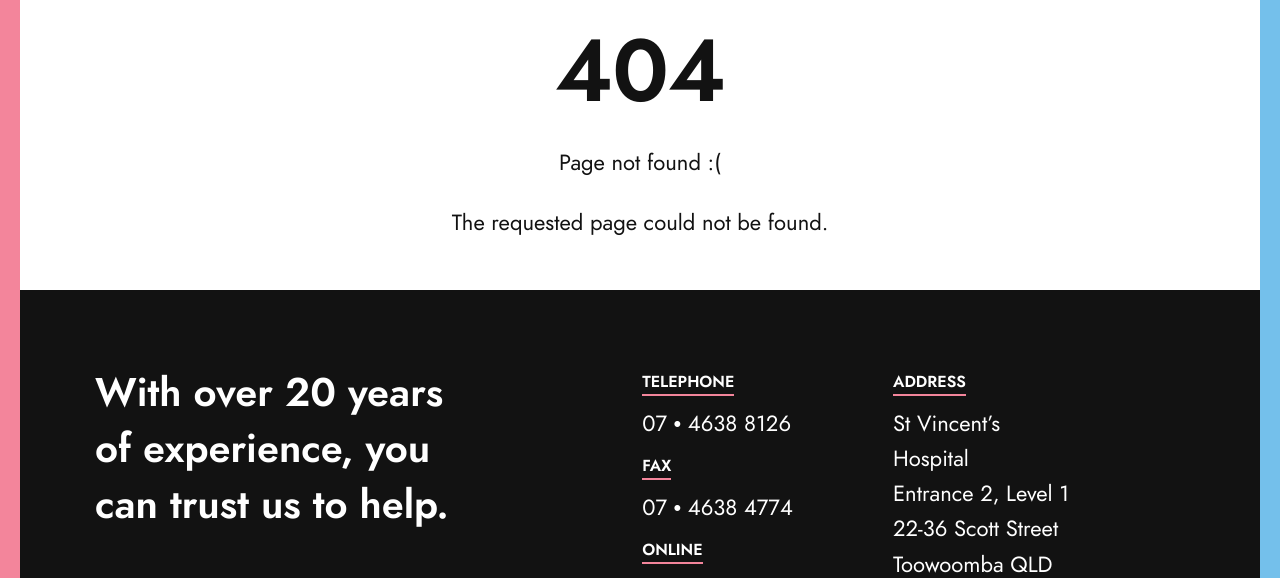
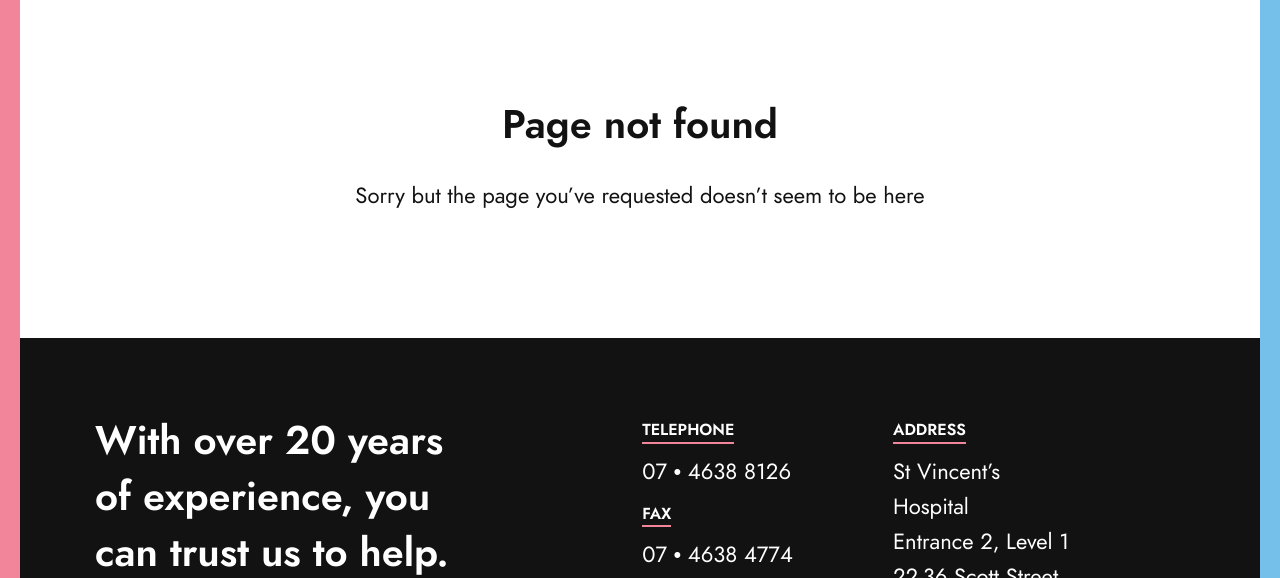
Before and after one commit to noureddinemade/drzakiasharif, a website: page 404.html in a window 1280 px wide. Shown: the part 203-781 px from the top of the page. Drawn offline with Linux system fonts and the light colour scheme; files whose address does not match are found by name.

Commit message:
Updated 404 page

```diff
--- a/404.html
+++ b/404.html
@@ -6,10 +6,10 @@
     <meta http-equiv="X-UA-Compatible" content="IE=edge">
     <meta name="viewport" content="width=device-width, initial-scale=1.0, maximum-scale=1.0">
 
-    <title>Dr. Zakia Sharif OBGYN and women's health specialist. | Toowoomba QLD | </title>
-    <meta name="description" content="">
-    <meta property="og:title" content="">
-    <meta property="og:description" content="">
+    <title>Dr. Zakia Sharif OBGYN and women's health specialist. | Toowoomba QLD | Page not found</title>
+    <meta name="description" content="Dr Zakia Sharif is a FRANZCOG accredited obstetrician, gynaecologist and women's health specialist based in Toowoomba, Queensland.">
+    <meta property="og:title" content="Page not found">
+    <meta property="og:description" content="Dr Zakia Sharif is a FRANZCOG accredited obstetrician, gynaecologist and women's health specialist based in Toowoomba, Queensland.">
     <meta property="og:image" content="/assets/img/photography/31.jpg">
     <link rel="image_src" href="/assets/img/photography/31.jpg">
 
@@ -124,26 +124,18 @@
 
 </header>
 
-        <style type="text/css" media="screen">
-  .container {
-    margin: 10px auto;
-    max-width: 600px;
-    text-align: center;
-  }
-  h1 {
-    margin: 30px 0;
-    font-size: 4em;
-    line-height: 1;
-    letter-spacing: -1px;
-  }
-</style>
+        <section>
 
-<div class="container">
-  <h1>404</h1>
+    <div class="inner -center">
 
-  <p><strong>Page not found :(</strong></p>
-  <p>The requested page could not be found.</p>
-</div>
+        <h2>Page not found</h2>
+        <p>
+            Sorry but the page you&rsquo;ve requested doesn&rsquo;t seem to be here
+        </p>
+
+    </div>
+
+</section>
 
 
         <footer>
--- a/feed.xml
+++ b/feed.xml
@@ -1 +1 @@
-<?xml version="1.0" encoding="utf-8"?><feed xmlns="http://www.w3.org/2005/Atom" ><generator uri="https://jekyllrb.com/" version="4.0.0">Jekyll</generator><link href="/feed.xml" rel="self" type="application/atom+xml" /><link href="/" rel="alternate" type="text/html" /><updated>2020-03-16T06:00:22+00:00</updated><id>/feed.xml</id><title type="html">Dr Zakia Sharif</title></feed>
+<?xml version="1.0" encoding="utf-8"?><feed xmlns="http://www.w3.org/2005/Atom" ><generator uri="https://jekyllrb.com/" version="4.0.0">Jekyll</generator><link href="/feed.xml" rel="self" type="application/atom+xml" /><link href="/" rel="alternate" type="text/html" /><updated>2020-03-18T06:33:01+00:00</updated><id>/feed.xml</id><title type="html">Dr Zakia Sharif</title></feed>
```
Also changed, not shown: 1 other file.
